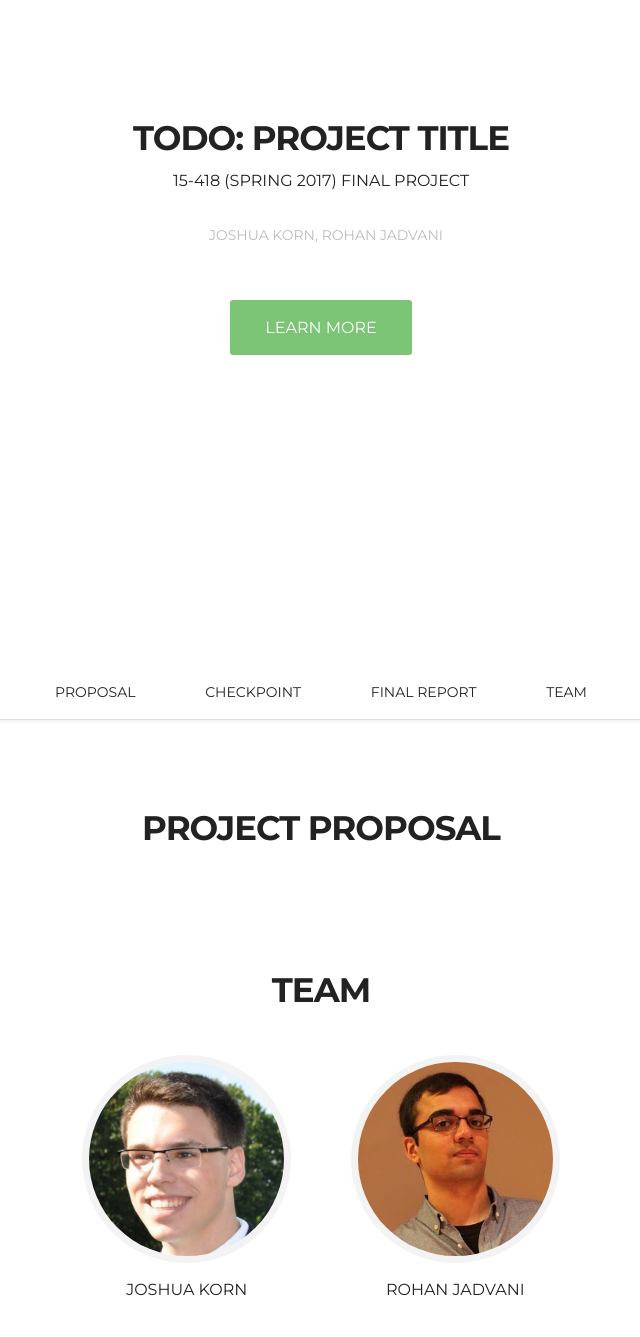
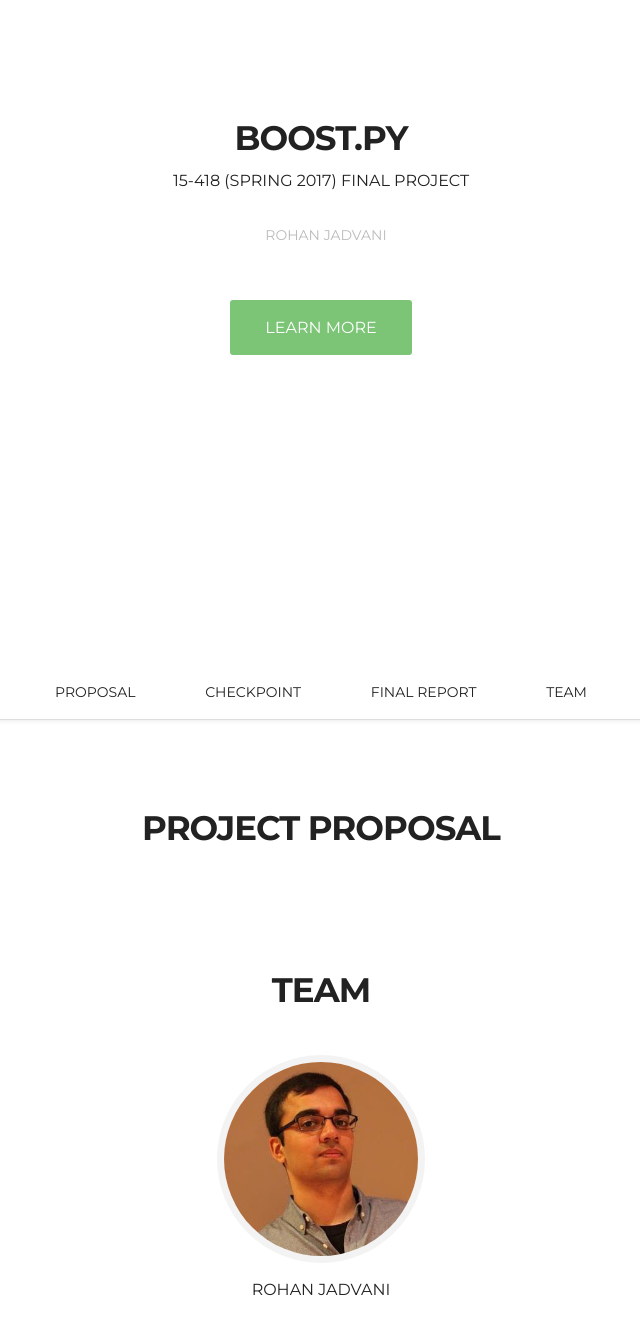
Before and after one commit to rjvani/rjvani.github.io, a website: page shoreline.html in a window 1280 px wide. Shown: the part 160-1497 px from the top of the page, without its empty margins (319-959 px from the left). Drawn offline with nearby package versions, Linux system fonts and the light colour scheme.

Commit message:
Remove Josh from proposal.

```diff
--- a/shoreline.html
+++ b/shoreline.html
@@ -44,13 +44,13 @@
     <header class="header" id="header"><!--header-start-->
       <div class="container">
         <h2 class="animated fadeInDown delay-07s">
-          TODO: Project Title
+          Boost.py
         </h2>
         <h3 class="animated fadeInDown delay-07s">
           15-418 (Spring 2017) Final Project
         </h3>
         <ul class="we-create animated fadeInUp delay-1s">
-          <li>Joshua Korn, Rohan Jadvani</li>
+          <li>Rohan Jadvani</li>
         </ul>
         <a class="link animated fadeInUp delay-1s servicelink" href="#proposal">Learn More</a>
       </div>
@@ -78,12 +78,6 @@
       <div class="container">
         <h2>team</h2>
         <div class="team-leader-block clearfix">
-          <div class="team-leader-box">
-            <div class="team-leader wow fadeInDown delay-02s">
-              <img src="assets/img/josh-avatar.jpg" alt="">
-            </div>
-            <h3 class="wow fadeInDown delay-03s">Joshua Korn</h3>
-          </div>
           <div class="team-leader-box">
             <div class="team-leader  wow fadeInDown delay-04s">
                 <img src="assets/img/avatar.jpg" alt="">
```
Also changed, not shown: assets/img/josh-avatar.jpg (deleted).
